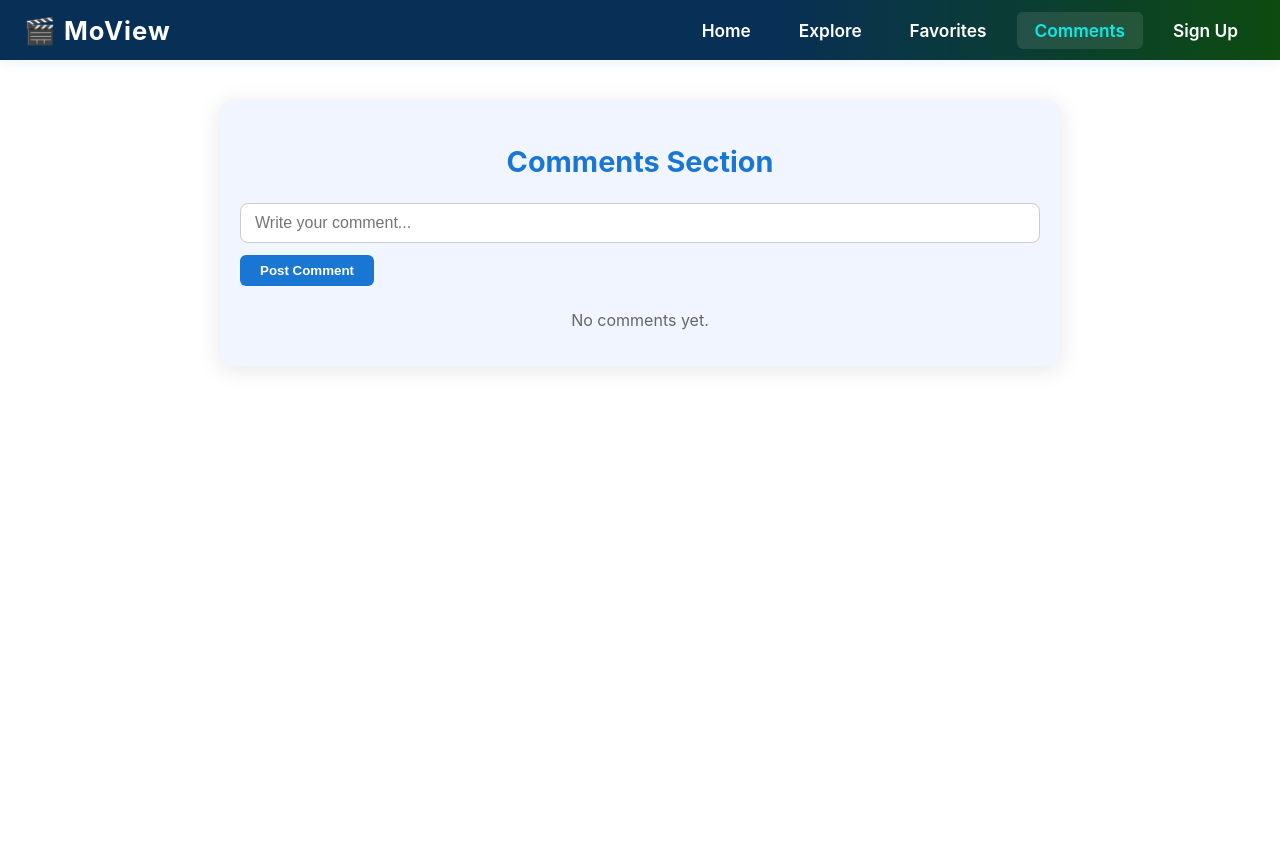
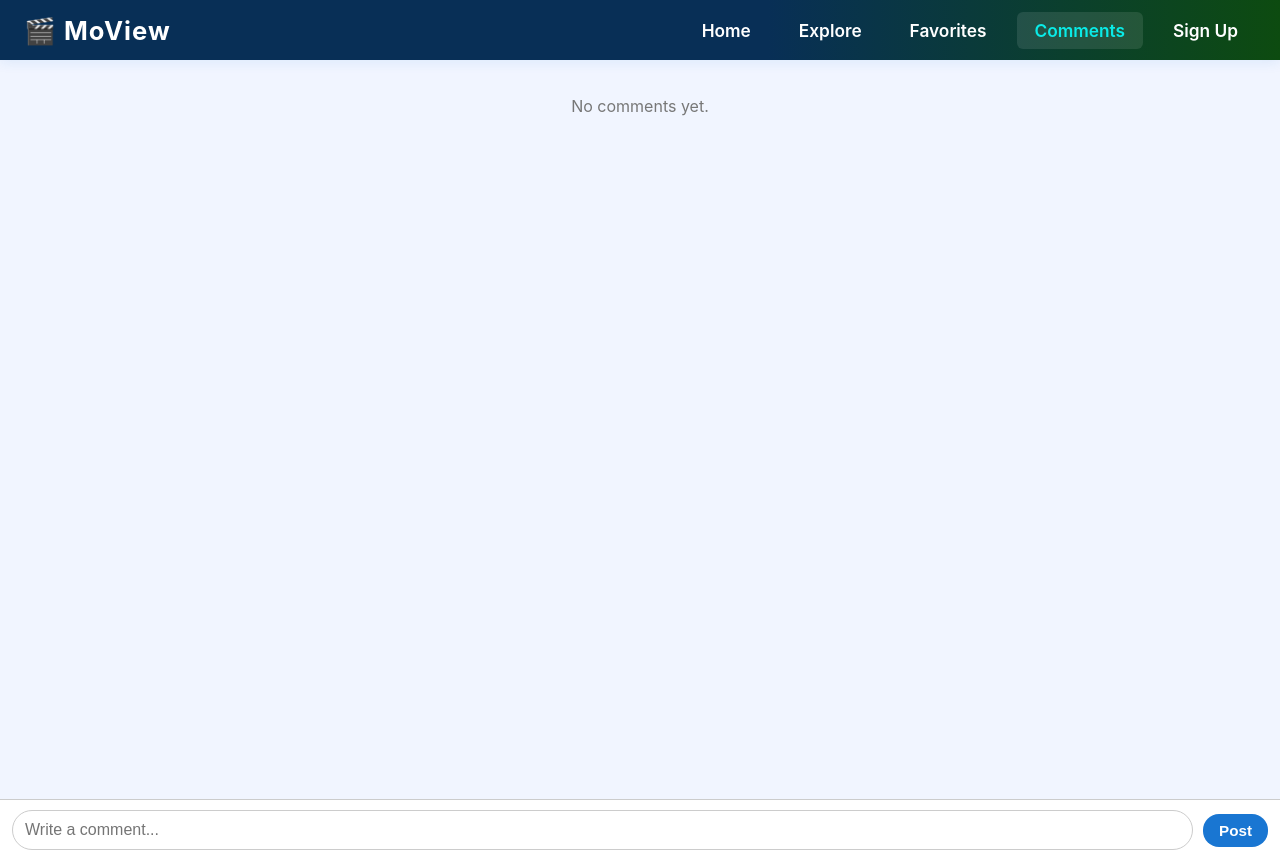
Before and after one commit to Aachal121-code/movie-explorer, a React (Create React App) app: page /comments in a window 1280 px wide. Before the commit the page ends 800 px from the top, so only its background shows below. Built offline with nearby package versions, Linux system fonts and the light colour scheme.

Commit message:
fix comment section

```diff
--- a/src/components/CommentsPage.css
+++ b/src/components/CommentsPage.css
@@ -1,72 +1,135 @@
-/* src/components/CommentsPage.css */
-.comments-page {
-  max-width: 800px;
-  margin: 40px auto;
-  padding: 20px;
+
+/* Layout container */
+.comments-page-container {
+  display: flex;
+  flex-direction: column;
+  height: 100vh;
   background: #f1f5ff;
-  border-radius: 12px;
-  box-shadow: 0 4px 24px rgba(0, 0, 0, 0.1);
+  overflow: hidden;
 }
 
-.comments-page h2 {
-  font-size: 1.8rem;
-  color: #1976d2;
-  margin-bottom: 24px;
-  text-align: center;
+/* Scrollable comment list */
+.comments-list {
+  flex: 1;
+  overflow-y: auto;
+  padding: 16px;
+  padding-bottom: 80px; /* space for input bar */
 }
 
-.comment-form {
-  display: flex;
-  flex-direction: column;
-  gap: 12px;
-  margin-bottom: 24px;
+/* Each comment box */
+.comment-box {
+  background: white;
+  border-radius: 8px;
+  padding: 12px 16px;
+  margin-bottom: 12px;
+  box-shadow: 0 2px 6px rgba(0, 0, 0, 0.05);
 }
 
-.comment-form input {
-  padding: 10px 14px;
-  border: 1px solid #ccc;
-  border-radius: 8px;
-  font-size: 1rem;
+.comment-box strong {
+  color: #1976d2;
+  font-size: 0.95rem;
 }
 
-.comment-form button {
-  align-self: flex-start;
-  padding: 8px 20px;
+.comment-box p {
+  margin: 4px 0 0 0;
+  font-size: 0.95rem;
+  color: #333;
+}
+
+.no-comments {
+  color: #777;
+  text-align: center;
+  margin-top: 20px;
+}
+
+/* Sticky input at bottom */
+.comment-input-bar {
+  position: sticky;
+  bottom: 0;
+  background: white;
+  padding: 10px 12px;
+  border-top: 1px solid #ccc;
+  display: flex;
+  gap: 10px;
+  align-items: center;
+  z-index: 100;
+}
+
+.comment-input-bar input {
+  flex: 1;
+  padding: 10px 12px;
+  border-radius: 20px;
+  border: 1px solid #ccc;
+  font-size: 1rem;
+  outline: none;
+}
+
+.comment-input-bar button {
   background-color: #1976d2;
   color: white;
   border: none;
-  border-radius: 6px;
+  border-radius: 16px;
+  padding: 8px 16px;
+  font-weight: bold;
   cursor: pointer;
-  font-weight: 600;
-}
-
-.comment-form button:hover {
-  background-color: #1251a3;
-}
-
-.comments-list .comment-box {
-  background: white;
-  border-radius: 8px;
-  padding: 12px 16px;
-  margin-bottom: 14px;
-  box-shadow: 0 2px 8px rgba(25, 118, 210, 0.08);
-}
-
-.comments-list .comment-box strong {
-  color: #1976d2;
-  display: block;
-  margin-bottom: 6px;
   font-size: 0.95rem;
 }
 
-.comments-list .comment-box p {
-  margin: 0;
+/* Mobile improvements */
+@media (max-width: 600px) {
+  .comment-input-bar {
+    padding: 8px 10px;
+  }
+
+  .comment-input-bar input {
+    font-size: 0.95rem;
+  }
+
+  .comment-input-bar button {
+    font-size: 0.9rem;
+    padding: 6px 14px;
+  }
+}
+
+/* Delete confirmation popup */
+.delete-popup {
+  position: fixed;
+  top: 0; left: 0; right: 0; bottom: 0;
+  background: rgba(0,0,0,0.6);
+  display: flex;
+  align-items: center;
+  justify-content: center;
+  z-index: 999;
+}
+
+.delete-box {
+  background: white;
+  padding: 20px;
+  border-radius: 10px;
+  text-align: center;
+  box-shadow: 0 6px 20px rgba(0,0,0,0.2);
+}
+
+.delete-box p {
+  margin-bottom: 16px;
   font-size: 1rem;
   color: #333;
 }
 
-.no-comments {
-  text-align: center;
-  color: #666;
-  font-size: 1rem;
+.delete-box button {
+  margin: 0 10px;
+  padding: 8px 16px;
+  border: none;
+  border-radius: 6px;
+  font-size: 0.95rem;
+  cursor: pointer;
 }
+
+.delete-box button:first-of-type {
+  background-color: #e53935;
+  color: white;
+}
+
+.delete-box button:last-of-type {
+  background-color: #ccc;
+}
--- a/src/components/CommentsPage.js
+++ b/src/components/CommentsPage.js
@@ -1,10 +1,38 @@
-// src/components/CommentsPage.js
-import React, { useState } from "react";
+import React, { useState, useEffect, useRef } from "react";
 import "./CommentsPage.css";
 
 function CommentsPage() {
+  const LOCAL_STORAGE_KEY = "comments-data";
   const [commentText, setCommentText] = useState("");
   const [comments, setComments] = useState([]);
+  const [deleteTarget, setDeleteTarget] = useState(null);
+  const isMobile = window.innerWidth <= 768;
+  const longPressTimer = useRef(null);
+  const hasMounted = useRef(false);
+
+  // Load once from localStorage
+  useEffect(() => {
+    const stored = localStorage.getItem(LOCAL_STORAGE_KEY);
+    if (stored) {
+      try {
+        const parsed = JSON.parse(stored);
+        if (Array.isArray(parsed)) {
+          setComments(parsed);
+        }
+      } catch (err) {
+        console.error("Failed to parse comments:", err);
+      }
+    }
+  }, []);
+
+  // Save to localStorage when comments update
+  useEffect(() => {
+    if (hasMounted.current) {
+      localStorage.setItem(LOCAL_STORAGE_KEY, JSON.stringify(comments));
+    } else {
+      hasMounted.current = true;
+    }
+  }, [comments]);
 
   const handlePost = () => {
     if (commentText.trim()) {
@@ -20,29 +48,64 @@ function CommentsPage() {
     }
   };
 
+  const handleDelete = () => {
+    setComments(comments.filter((c) => c.id !== deleteTarget));
+    setDeleteTarget(null);
+  };
+
+  const handleTouchStart = (id) => {
+    longPressTimer.current = setTimeout(() => {
+      setDeleteTarget(id);
+    }, 500);
+  };
+
+  const handleTouchEnd = () => {
+    clearTimeout(longPressTimer.current);
+  };
+
+  const handleClick = (id) => {
+    if (!isMobile) {
+      setDeleteTarget(id);
+    }
+  };
+
   return (
-        <div className="comments-page">
-            <h2>Comments Section</h2>
-
-            <div className="comment-form">
-                <input
-                    type="text"
-                    placeholder="Write your comment..."
-                    value={commentText}
-                    onChange={(e) => setCommentText(e.target.value)}
-                />
-                <button onClick={handlePost}>Post Comment</button>
-            </div>
-
+    <div className="comments-page-container">
       <div className="comments-list">
         {comments.length === 0 && <p className="no-comments">No comments yet.</p>}
         {comments.map((comment) => (
-                    <div key={comment.id} className="comment-box">
+          <div
+            key={comment.id}
+            className="comment-box"
+            onClick={() => handleClick(comment.id)}
+            onTouchStart={() => handleTouchStart(comment.id)}
+            onTouchEnd={handleTouchEnd}
+          >
             <strong>{comment.username}</strong>
             <p>{comment.text}</p>
           </div>
         ))}
       </div>
+
+      <div className="comment-input-bar">
+        <input
+          type="text"
+          placeholder="Write a comment..."
+          value={commentText}
+          onChange={(e) => setCommentText(e.target.value)}
+        />
+        <button onClick={handlePost}>Post</button>
+      </div>
+
+      {deleteTarget && (
+        <div className="delete-popup">
+          <div className="delete-box">
+            <p>Delete this comment?</p>
+            <button onClick={handleDelete}>Yes, Delete</button>
+            <button onClick={() => setDeleteTarget(null)}>Cancel</button>
+          </div>
+        </div>
+      )}
     </div>
   );
 }
```
Lines whose indentation alone changed are shown as unchanged.
